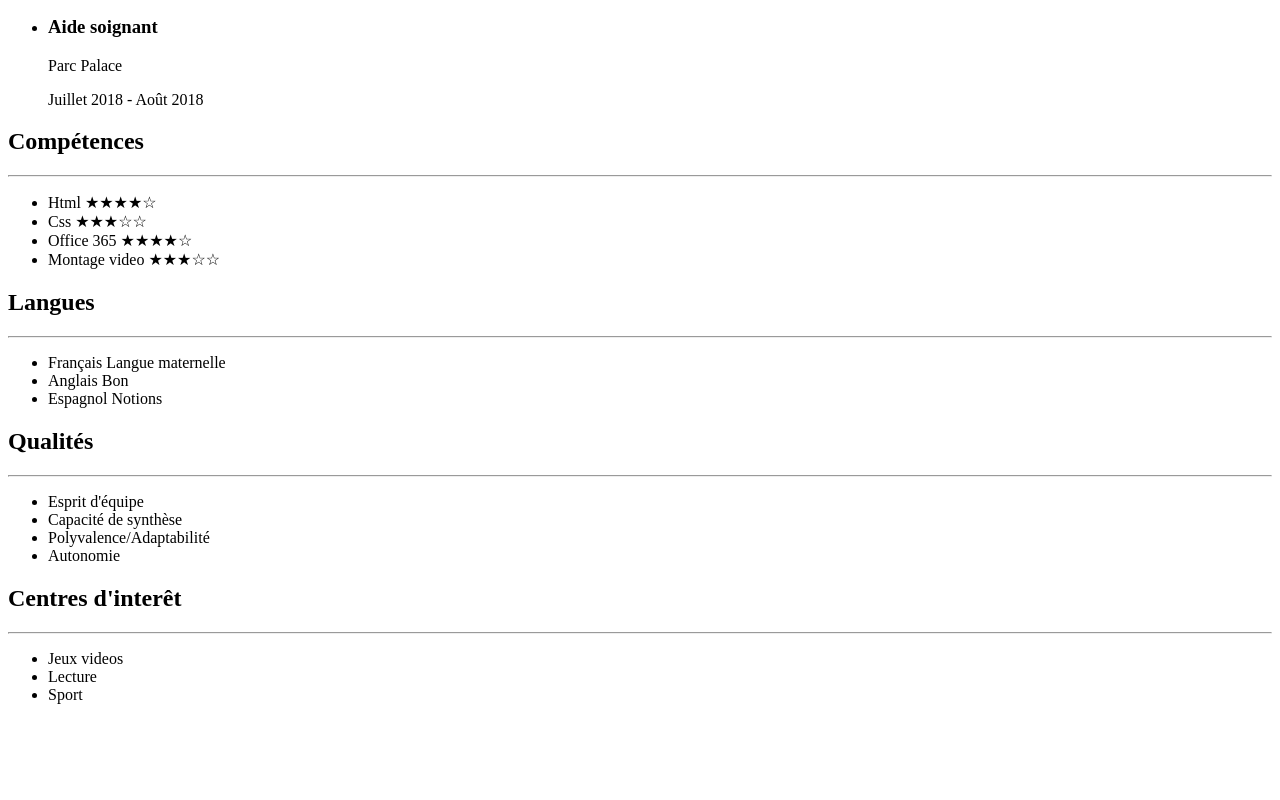
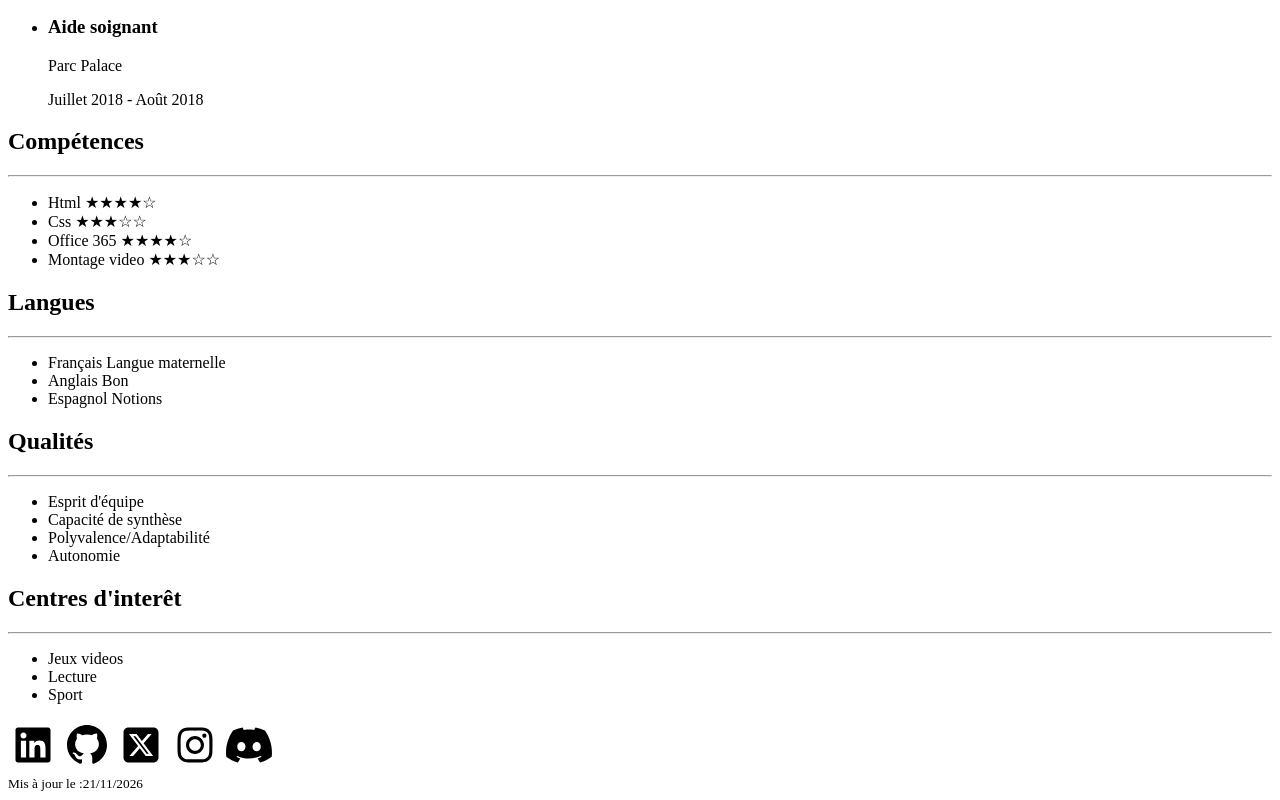
Before and after one commit to florianK-create/Ndumba_Yann_Devoir_3_CV_HTML_CSS, a plain HTML site: page index.html in a window 1280 px wide. Shown: the part 1503-2303 px from the top of the page. Before the commit the page ends 2223 px from the top, so only its background shows below. Drawn offline with Linux system fonts and the light colour scheme.

Commit message:
add footer content

```diff
--- a/index.html
+++ b/index.html
@@ -147,7 +147,14 @@
         </div>
     </main>
     <footer>
-
+        <div>
+            <a href="https://fr.linkedin.com/"><img src="./assets/images/linkedin-brands-solid-full.svg" alt="icone linkedin" width="50" height="50"></a>
+            <a href="https://github.com/florianK-create/Ndumba_Yann_Devoir_3_CV_HTML_CSS/tree/task/html-structure"><img src="./assets/images/github-brands-solid-full.svg" alt="icone github" width="50" height="50"></a>
+            <a href="https://x.com/?lang=fr"><img src="./assets/images/square-x-twitter-brands-solid-full.svg" alt="icone x twitter" width="50" height="50"></a>
+            <a href="https://www.instagram.com/"><img src="./assets/images/instagram-brands-solid-full.svg" alt="icone instagram" width="50" height="50"></a>
+            <a href="https://discord.com/"><img src="./assets/images/discord-brands-solid-full.svg" alt="icone discord" width="50" height="50"></a>
+        </div>
+        <small>Mis à jour le :<time datetime="2026-11-21">21/11/2026</time></small>
     </footer>
 </body>
 </html>
```
Also changed, not shown: assets/images/discord-brands-solid-full.svg (added), assets/images/github-brands-solid-full.svg (added), assets/images/instagram-brands-solid-full.svg (added), assets/images/linkedin-brands-solid-full.svg (added), assets/images/square-x-twitter-brands-solid-full.svg (added).
